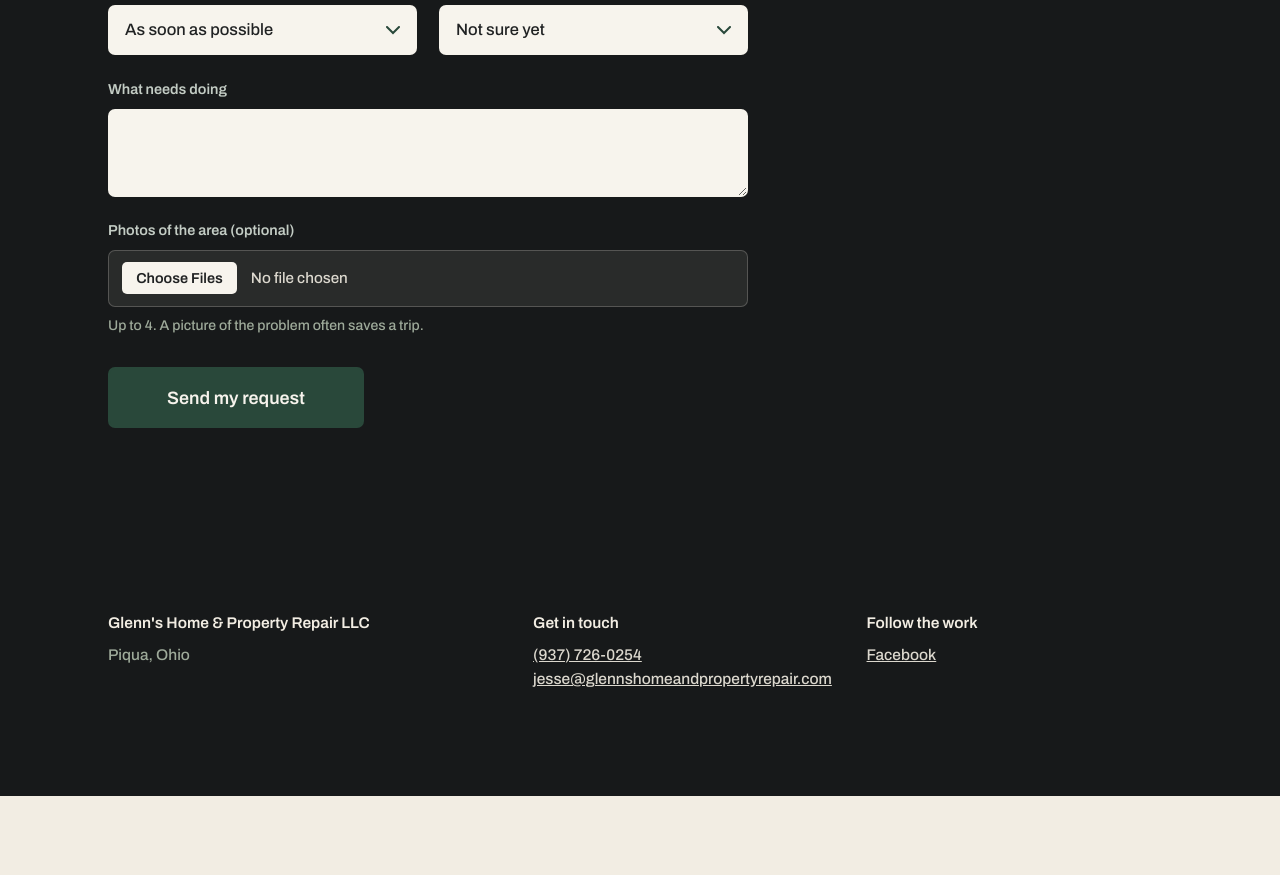
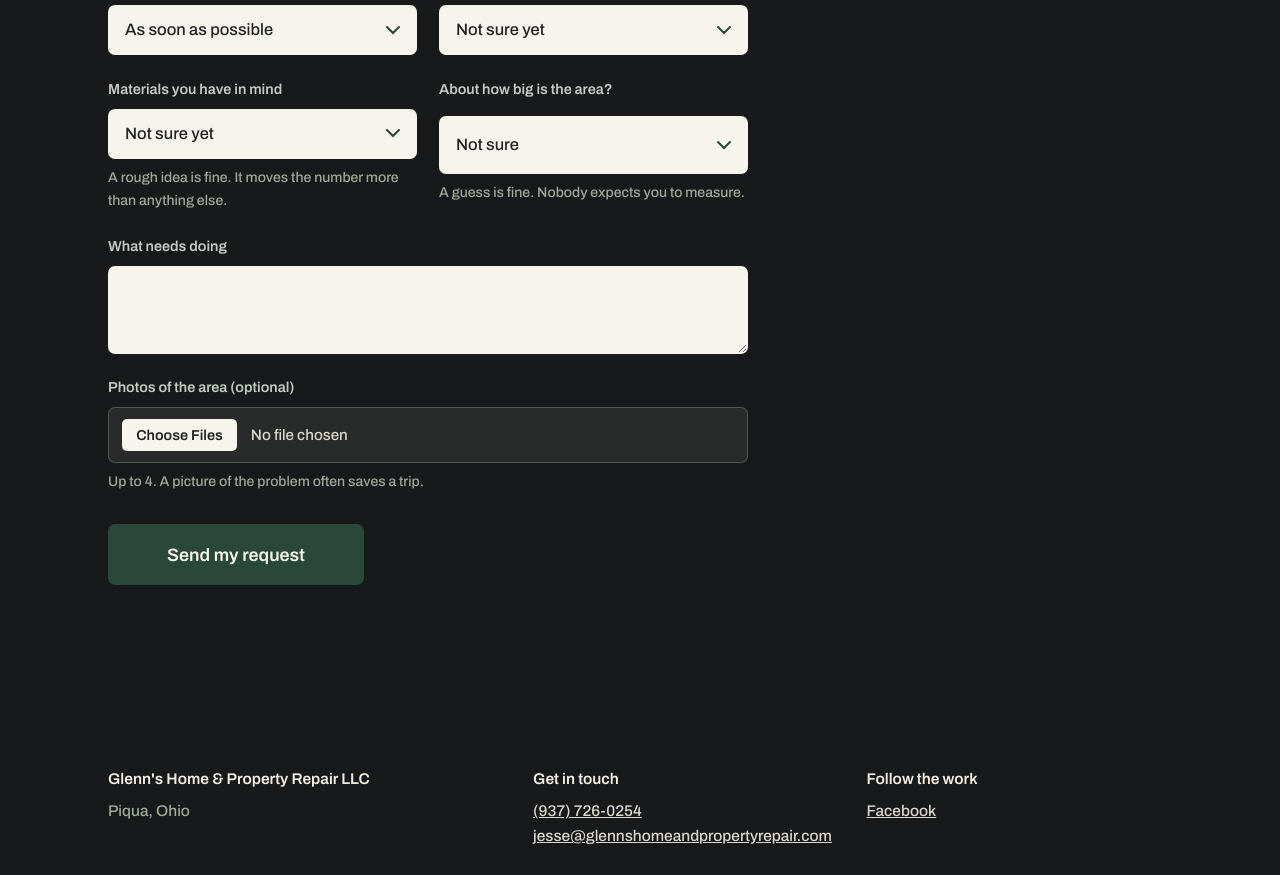
Before and after one commit to PinkAlien/GlennsHomeandPropertyRepair, a plain HTML site: page index.html in a window 1280 px wide. Shown: the part 8909-9784 px from the top of the page. Before the commit the page ends 9705 px from the top, so only its background shows below. Drawn offline with Linux system fonts and the light colour scheme.

Commit message:
Ask for materials and size on the estimate form; write both, plus Source, to Airtable
Material tier (Not sure yet / Basic / Middle of the road / Premium) and a
square-footage range now come in with the request. Size shows only for
roofing, siding, flooring and decks, and is dropped server-side for any
other job type. Source is stamped "Website form". Both land in Jesse's
notification email.

Option names match the Airtable single-selects exactly. Material tier
labels are placeholders until Jesse gives his own phrase for the tiers.

Co-Authored-By: Claude Fable 5.1 <noreply@anthropic.com>
Claude-Session: https://claude.ai/code/session_01Q7Dz3nk2f4oGMsrJVbyMJ1

```diff
--- a/index.html
+++ b/index.html
@@ -259,6 +259,31 @@
         </div>
       </div>
 
+      <div class="pair">
+        <div class="field">
+          <label for="material_tier">Materials you have in mind</label>
+          <select id="material_tier" name="material_tier">
+            <option>Not sure yet</option>
+            <option>Basic</option>
+            <option>Middle of the road</option>
+            <option>Premium</option>
+          </select>
+          <span class="hint">A rough idea is fine. It moves the number more than anything else.</span>
+        </div>
+        <div class="field" id="sqft-field" hidden>
+          <label for="square_footage">About how big is the area?</label>
+          <select id="square_footage" name="square_footage">
+            <option value="Not sure">Not sure</option>
+            <option value="Under 500">Under 500 sq ft</option>
+            <option value="500 to 1,000">500 to 1,000 sq ft</option>
+            <option value="1,000 to 2,000">1,000 to 2,000 sq ft</option>
+            <option value="2,000 to 3,000">2,000 to 3,000 sq ft</option>
+            <option value="Over 3,000">Over 3,000 sq ft</option>
+          </select>
+          <span class="hint">A guess is fine. Nobody expects you to measure.</span>
+        </div>
+      </div>
+
       <div class="field">
         <label for="details">What needs doing</label>
         <textarea id="details" name="details" required></textarea>
@@ -321,6 +346,15 @@
   const status = document.getElementById("form-status");
   const photoInput = document.getElementById("photos");
   const photoStatus = document.getElementById("photo-status");
+
+  // Square footage only means something for these. Hidden for the rest, and
+  // not sent, so the board never shows a size for a bathroom.
+  const SIZE_JOBS = ["Roofing", "Siding", "Flooring", "Deck fence or ramp"];
+  const jobType = document.getElementById("type");
+  const sqftField = document.getElementById("sqft-field");
+  const syncSqft = () => { sqftField.hidden = !SIZE_JOBS.includes(jobType.value); };
+  jobType.addEventListener("change", syncSqft);
+  syncSqft();
 
   const MAX_PHOTOS = 4;
   const MAX_EDGE = 1600;   // px on the long edge after resize
@@ -401,6 +435,7 @@
       const payload = Object.fromEntries(new FormData(form));
       delete payload.photos;
       payload.photos = photos;
+      if (sqftField.hidden) delete payload.square_footage;
 
       const res = await fetch("/api/submit", {
         method: "POST",
@@ -409,6 +444,7 @@
       });
       if (!res.ok) throw new Error(res.status);
       form.reset();
+      syncSqft();
       photoStatus.textContent = "";
       status.textContent = "Got it. You'll hear back within two business days.";
     } catch {
```
Also changed, not shown: api/submit.js (+12 -1 lines).
